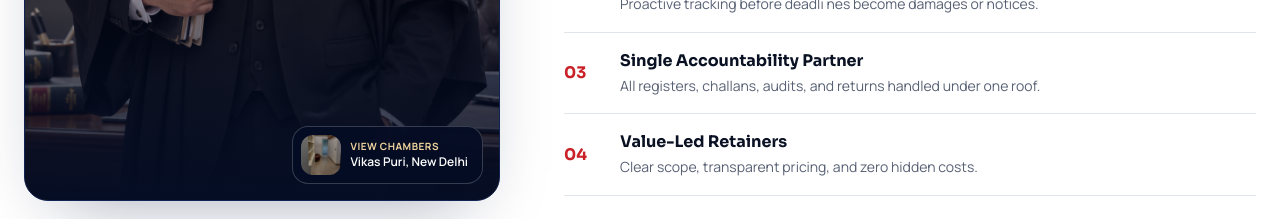
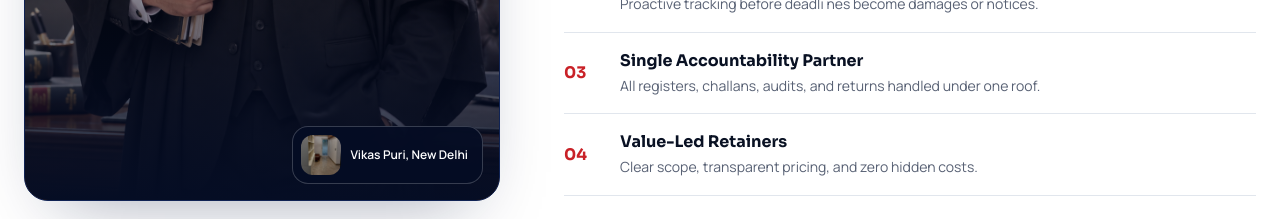
Before and after one commit to Ritiktyagi151/lexus-consultants, a React (Vite) app: page / in a window 1280 px wide. Shown: the part 1360-1579 px from the top of the page. Built offline with nearby package versions, Linux system fonts and the light colour scheme.

Commit message:
remove view chambers text

```diff
--- a/src/components/home/About.tsx
+++ b/src/components/home/About.tsx
@@ -38,7 +38,7 @@ export function About() {
                   className="h-10 w-10 rounded-xl object-cover"
                 />
                 <div className="text-left">
-                  <div className="text-[10px] font-bold tracking-wider text-gold-300 uppercase">View Chambers</div>
+                  {/* <div className="text-[10px] font-bold tracking-wider text-gold-300 uppercase">View Chambers</div> */}
                   <div className="text-xs font-semibold text-white">Vikas Puri, New Delhi</div>
                 </div>
               </a>
```
